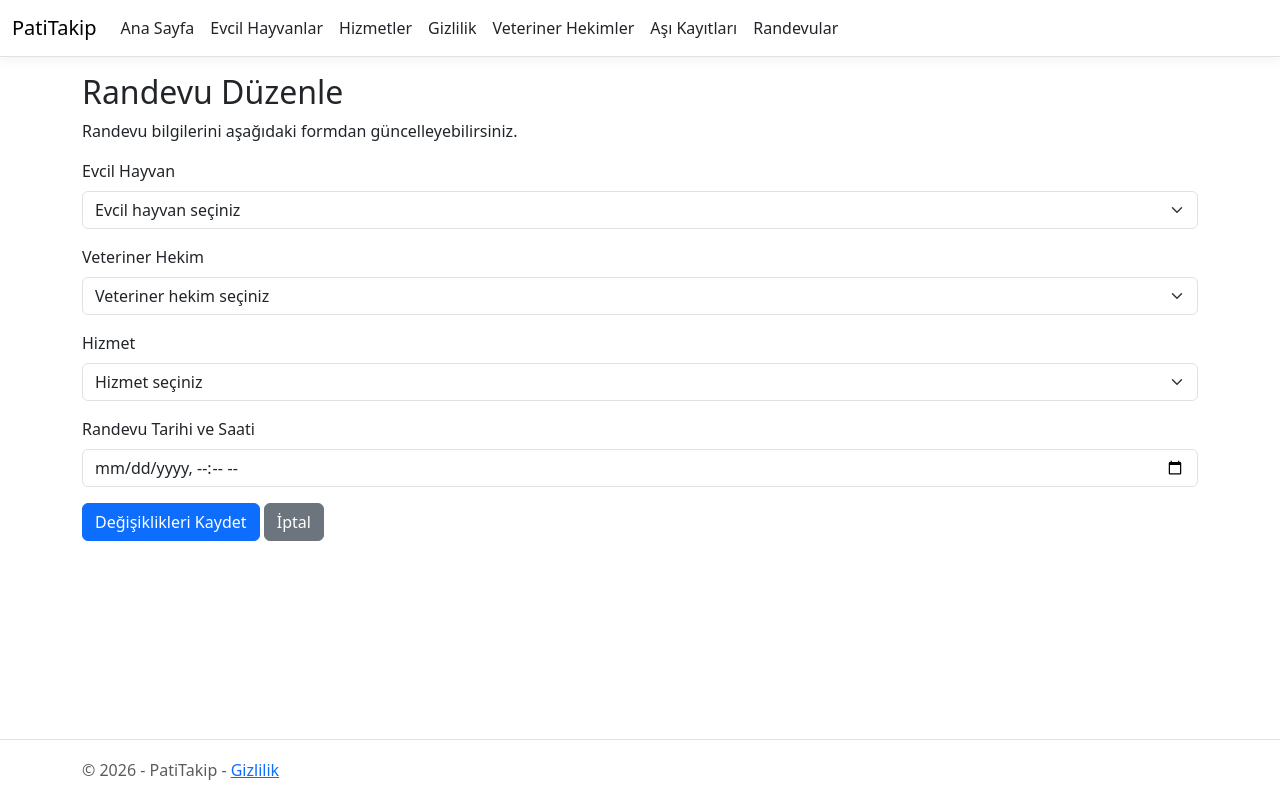
After one commit to semiramis-demirezen/PatiTakip, an ASP.NET Core app: template Views/Appointments/Edit.cshtml in a window 1280 px wide. The commit adds this page. Run offline with ASP.NET Core 8, Linux system fonts and the light colour scheme; the template is opened without the code that fills it, so the values that code supplies are empty; style sheets or scripts are compiled from the project's sources.

Commit message:
Randevu duzenleme islemi eklendi

```diff
--- /dev/null
+++ b/Views/Appointments/Edit.cshtml
@@ -0,0 +1,97 @@
+@model PatiTakip.ViewModels.AppointmentCreateViewModel
+
+@{
+    ViewData["Title"] = "Randevu Düzenle";
+    var appointmentId = ViewContext.RouteData.Values["id"];
+}
+
+<h2>Randevu Düzenle</h2>
+
+<p>Randevu bilgilerini aşağıdaki formdan güncelleyebilirsiniz.</p>
+
+@* guncellenen randevu bilgilerini controller a gonderiyoruz *@
+<form asp-controller="Appointments"
+      asp-action="Edit"
+      asp-route-id="@appointmentId"
+      method="post">
+
+    @* formdaki genel dogrulama hatalarini gosteriyoruz *@
+    <div asp-validation-summary="ModelOnly"
+         class="text-danger"></div>
+
+    @* kayitli hayvanlar arasindan secim yapiyoruz *@
+    <div class="mb-3">
+        <label asp-for="PetId" class="form-label">
+            Evcil Hayvan
+        </label>
+
+        <select asp-for="PetId"
+                asp-items="ViewBag.Pets"
+                class="form-select">
+            <option value="">Evcil hayvan seçiniz</option>
+        </select>
+
+        <span asp-validation-for="PetId"
+              class="text-danger"></span>
+    </div>
+
+    @* kayitli veterinerler arasindan secim yapiyoruz *@
+    <div class="mb-3">
+        <label asp-for="VeterinarianId" class="form-label">
+            Veteriner Hekim
+        </label>
+
+        <select asp-for="VeterinarianId"
+                asp-items="ViewBag.Veterinarians"
+                class="form-select">
+            <option value="">Veteriner hekim seçiniz</option>
+        </select>
+
+        <span asp-validation-for="VeterinarianId"
+              class="text-danger"></span>
+    </div>
+
+    @* kayitli hizmetler arasindan secim yapiyoruz *@
+    <div class="mb-3">
+        <label asp-for="ServiceId" class="form-label">
+            Hizmet
+        </label>
+
+        <select asp-for="ServiceId"
+                asp-items="ViewBag.Services"
+                class="form-select">
+            <option value="">Hizmet seçiniz</option>
+        </select>
+
+        <span asp-validation-for="ServiceId"
+              class="text-danger"></span>
+    </div>
+
+    @* randevunun tarihini ve saatini duzenliyoruz *@
+    <div class="mb-3">
+        <label asp-for="AppointmentDate" class="form-label">
+            Randevu Tarihi ve Saati
+        </label>
+
+        <input asp-for="AppointmentDate"
+               asp-format="{0:yyyy-MM-ddTHH:mm}"
+               type="datetime-local"
+               class="form-control" />
+
+        <span asp-validation-for="AppointmentDate"
+              class="text-danger"></span>
+    </div>
+
+    @* degisiklikleri kaydetmek icin formu gonderiyoruz *@
+    <button type="submit" class="btn btn-primary">
+        Değişiklikleri Kaydet
+    </button>
+
+    <a asp-action="Index" class="btn btn-secondary">
+        İptal
+    </a>
+</form>
+
+@section Scripts {
+    <partial name="_ValidationScriptsPartial" />
+}
--- a/Views/Appointments/Index.cshtml
+++ b/Views/Appointments/Index.cshtml
@@ -35,6 +35,7 @@
                 <th>Başlangıç</th>
                 <th>Bitiş</th>
                 <th>Durum</th>
+                <th>İşlemler</th>
             </tr>
         </thead>
 
@@ -43,7 +44,7 @@
             @if (Model.Count == 0)
             {
                 <tr>
-                    <td colspan="6" class="text-center">
+                    <td colspan="7" class="text-center">
                         Henüz randevu bulunmuyor.
                     </td>
                 </tr>
@@ -72,6 +73,9 @@
                         </td>
 
                         <td>@appointment.Status</td>
+
+                        @* randevuyu duzenleme sayfasina yonlendiriyoruz *@
+                        <td><a asp-controller="Appointments" asp-action="Edit" asp-route-id="@appointment.Id" class="btn btn-warning btn-sm">Düzenle</a></td>
                     </tr>
                 }
             }
```
Also changed, not shown: Controllers/AppointmentsController.cs (+154 -0 lines).
